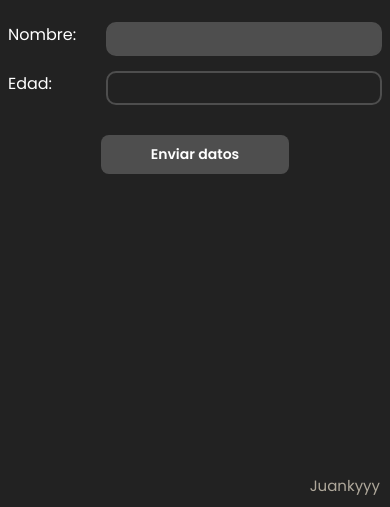
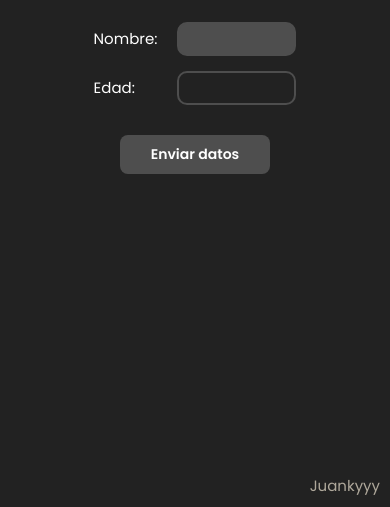
Before and after one commit to Juankyyy/Verificar_edad, a plain HTML site: page index.html in a window 390 px wide. Shown: the part 337-844 px from the top of the page. Drawn offline with nearby package versions, Linux system fonts and the light colour scheme.

Commit message:
Responsive 2

```diff
--- a/index.html
+++ b/index.html
@@ -20,12 +20,12 @@
         <div class="formulario">
             <form action="" id="form">
                 <div class="inputContent nombre">
-                    <p data-aos="fade-right" data-aos-delay="700" data-aos-once="true">Nombre:</p>
+                    <p class="labelForm" data-aos="fade-right" data-aos-delay="700" data-aos-once="true">Nombre:</p>
                     <input class="inputForm" type="text" id="name" autofocus data-aos="fade-left" data-aos-delay="900" data-aos-once="true">
                 </div>
 
                 <div class="inputContent edad">
-                    <p data-aos="fade-right" data-aos-delay="700" data-aos-once="true">Edad:</p>
+                    <p class="labelForm" data-aos="fade-right" data-aos-delay="700" data-aos-once="true">Edad:</p>
                     <input class="inputForm" type="number" id="age" data-aos="fade-left" data-aos-delay="900" data-aos-once="true">
                 </div>
 
--- a/styles.css
+++ b/styles.css
@@ -42,6 +42,7 @@ html {
     display: flex;
     flex-direction: row;
     justify-content: space-between;
+    align-items: center;
     margin-bottom: 15px;
 }
 
@@ -67,6 +68,9 @@ html {
     padding: 5px;
     padding-left: 10px;
     margin-left: 30px;
+    width: 20vw;
+    max-width: 200px;
+    min-width: 100px;
 }
 
 .inputFormNew {
@@ -81,6 +85,10 @@ html {
 .inputForm:focus {
     background-color: #4e4e4e;
     outline: none;
+}
+
+.labelForm {
+    font-size: 16px;
 }
 
 .btn {
@@ -101,7 +109,9 @@ html {
     border-radius: 8px;
     cursor: pointer;
     text-align: center;
-    width: 50%;
+    width: 50vw;
+    max-width: 150px;
+    min-width: 104px;
 }
 
 .btnInsideNew {
@@ -153,6 +163,14 @@ html {
         align-items: center;
     }
 
+    .inputForm {
+        margin-left: 20px;
+    }
+
+    .labelForm {
+        font-size: 15px;
+    }
+
     .textValidacion {
         min-width: 70vw;
     }
@@ -175,4 +193,8 @@ html {
     #subtitulo {
         font-size: 13px;
     }
+
+    .labelForm {
+        font-size: 13px;
+    }
 }
```
